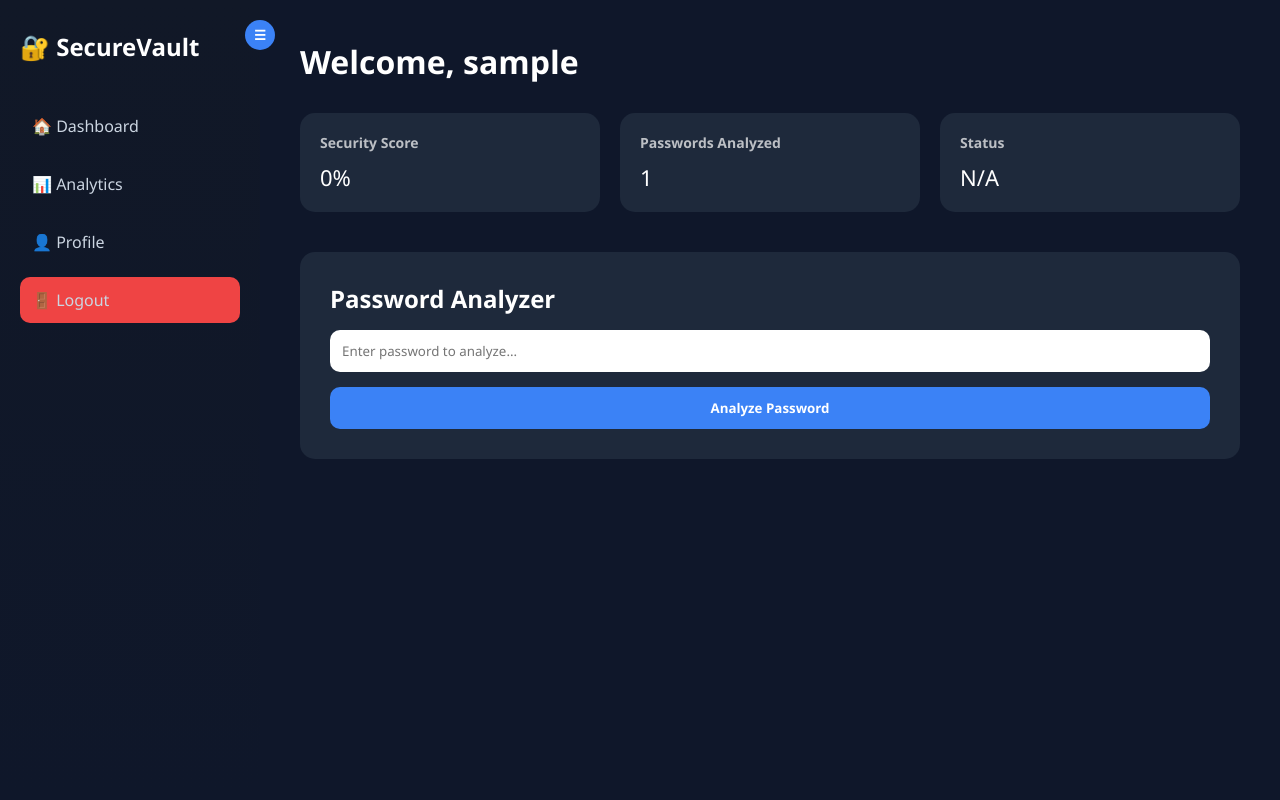
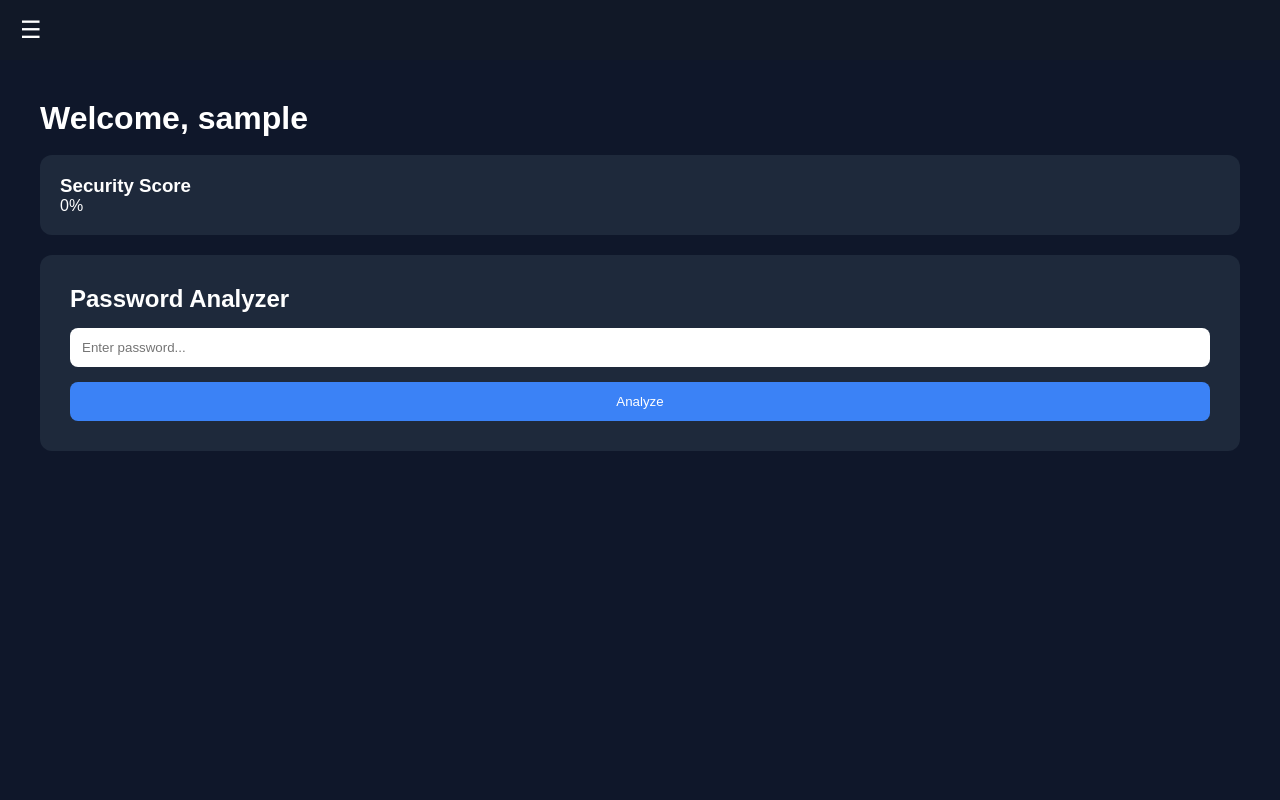
Before and after one commit to Sajeed191/password-strength-analyzer, a Flask app: page /dashboard in a window 1280 px wide. Run offline with Flask 3, Linux system fonts and the light colour scheme; the visitor is signed in with stand-in values (Sample User, id 1).

Commit message:
Update dashboard.html

```diff
--- a/templates/dashboard.html
+++ b/templates/dashboard.html
@@ -2,7 +2,7 @@
 <html lang="en">
 <head>
 <meta charset="UTF-8">
-<title>Dashboard - SecureVault</title>
+<title>SecureVault Dashboard</title>
 <meta name="viewport" content="width=device-width, initial-scale=1.0">
 
 <style>
@@ -10,37 +10,44 @@
     margin: 0;
     padding: 0;
     box-sizing: border-box;
-    font-family: 'Segoe UI', sans-serif;
+    font-family: Arial, sans-serif;
 }
 
 body {
-    display: flex;
     background: #0f172a;
     color: white;
     overflow-x: hidden;
 }
 
+/* TOP BAR */
+.topbar {
+    height: 60px;
+    background: #111827;
+    display: flex;
+    align-items: center;
+    padding: 0 20px;
+}
+
+.menu-btn {
+    font-size: 24px;
+    cursor: pointer;
+}
+
 /* SIDEBAR */
 .sidebar {
+    position: fixed;
+    left: -260px;
+    top: 0;
     width: 260px;
     height: 100vh;
-    background: linear-gradient(180deg, #111827, #0f172a);
+    background: #111827;
     padding: 30px 20px;
-    position: fixed;
-    left: 0;
-    top: 0;
-    transition: transform 0.4s ease;
-    animation: slideIn 0.6s ease forwards;
+    transition: 0.4s ease;
     z-index: 1000;
 }
 
-.sidebar.hidden {
-    transform: translateX(-100%);
-}
-
-@keyframes slideIn {
-    from { transform: translateX(-100%); }
-    to { transform: translateX(0); }
+.sidebar.active {
+    left: 0;
 }
 
 .sidebar h2 {
@@ -50,109 +57,58 @@ body {
 .sidebar a {
     display: block;
     padding: 12px;
-    margin-bottom: 12px;
+    margin-bottom: 10px;
     text-decoration: none;
     color: #cbd5e1;
-    border-radius: 10px;
+    border-radius: 8px;
     transition: 0.3s;
 }
 
 .sidebar a:hover {
     background: #1e293b;
     color: white;
-    transform: translateX(5px);
-}
-
-/* TOGGLE BUTTON */
-.toggle-btn {
-    position: absolute;
-    top: 20px;
-    right: -15px;
-    background: #3b82f6;
-    border: none;
-    width: 30px;
-    height: 30px;
-    border-radius: 50%;
-    cursor: pointer;
-    color: white;
-    font-weight: bold;
 }
 
 /* MAIN CONTENT */
 .main {
-    margin-left: 260px;
-    width: 100%;
     padding: 40px;
-    transition: margin-left 0.4s ease;
+    transition: 0.4s ease;
 }
 
 .main.full {
     margin-left: 0;
 }
 
-.header {
-    margin-bottom: 30px;
-}
-
-.cards {
-    display: grid;
-    grid-template-columns: repeat(auto-fit, minmax(200px, 1fr));
-    gap: 20px;
-    margin-bottom: 40px;
-}
-
 .card {
     background: #1e293b;
     padding: 20px;
-    border-radius: 15px;
-    transition: 0.3s;
+    border-radius: 12px;
+    margin-bottom: 20px;
 }
 
-.card:hover {
-    transform: translateY(-5px);
-    box-shadow: 0 10px 20px rgba(0,0,0,0.4);
-}
-
-.card h3 {
-    font-size: 14px;
-    opacity: 0.7;
-}
-
-.card p {
-    font-size: 22px;
-    margin-top: 10px;
-}
-
-/* ANALYZER */
 .analyzer {
     background: #1e293b;
     padding: 30px;
-    border-radius: 15px;
+    border-radius: 12px;
 }
 
 input {
     width: 100%;
     padding: 12px;
-    border-radius: 10px;
+    margin-top: 15px;
+    border-radius: 8px;
     border: none;
-    margin-top: 15px;
 }
 
-button.analyze-btn {
+button {
     margin-top: 15px;
     padding: 12px;
     width: 100%;
-    border-radius: 10px;
+    border-radius: 8px;
     border: none;
-    font-weight: bold;
-    cursor: pointer;
     background: #3b82f6;
     color: white;
-    transition: 0.3s;
-}
-
-button.analyze-btn:hover {
-    background: #2563eb;
+    cursor: pointer;
 }
 
 .progress-bar {
@@ -166,8 +122,8 @@ button.analyze-btn:hover {
 .progress-fill {
     height: 100%;
     width: {{ percentage if percentage else 0 }}%;
-    background: linear-gradient(90deg, #22c55e, #16a34a);
-    transition: 0.6s ease;
+    background: #22c55e;
+    transition: 0.5s ease;
 }
 
 .result-box {
@@ -176,54 +132,43 @@ button.analyze-btn:hover {
     background: #0f172a;
     border-radius: 10px;
 }
-
-.logout {
-    background: #ef4444;
-}
 </style>
 </head>
 
 <body>
 
+<!-- TOP BAR -->
+<div class="topbar">
+    <div class="menu-btn" onclick="openSidebar()">☰</div>
+</div>
+
+<!-- SIDEBAR -->
 <div class="sidebar" id="sidebar">
-    <button class="toggle-btn" onclick="toggleSidebar()">☰</button>
     <h2>🔐 SecureVault</h2>
 
-    <a href="#">🏠 Dashboard</a>
-    <a href="#">📊 Analytics</a>
-    <a href="#">👤 Profile</a>
-    <a href="/logout" class="logout">🚪 Logout</a>
+    <a href="#" onclick="selectDashboard()">🏠 Dashboard</a>
+    <a href="#" onclick="closeSidebar()">📊 Analytics</a>
+    <a href="#" onclick="closeSidebar()">👤 Profile</a>
+    <a href="/logout">🚪 Logout</a>
 </div>
 
+<!-- MAIN CONTENT -->
 <div class="main" id="main">
 
-    <div class="header">
-        <h1>Welcome, {{ current_user.username }}</h1>
-    </div>
+    <h1>Welcome, {{ current_user.username }}</h1>
+    <br>
 
-    <div class="cards">
-        <div class="card">
-            <h3>Security Score</h3>
-            <p>{{ percentage if percentage else 0 }}%</p>
-        </div>
-
-        <div class="card">
-            <h3>Passwords Analyzed</h3>
-            <p>1</p>
-        </div>
-
-        <div class="card">
-            <h3>Status</h3>
-            <p>{{ strength if strength else "N/A" }}</p>
-        </div>
+    <div class="card">
+        <h3>Security Score</h3>
+        <p>{{ percentage if percentage else 0 }}%</p>
     </div>
 
     <div class="analyzer">
         <h2>Password Analyzer</h2>
 
         <form method="POST">
-            <input type="text" name="password" placeholder="Enter password to analyze..." required>
-            <button type="submit" class="analyze-btn">Analyze Password</button>
+            <input type="text" name="password" placeholder="Enter password..." required>
+            <button type="submit">Analyze</button>
         </form>
 
         {% if percentage %}
@@ -234,7 +179,7 @@ button.analyze-btn:hover {
         <div class="result-box">
             <p><strong>Strength:</strong> {{ strength }}</p>
             <p><strong>Score:</strong> {{ percentage }}%</p>
-            <p><strong>Generated Strong Password:</strong></p>
+            <p><strong>Generated Password:</strong></p>
             <p>{{ generated_password }}</p>
         </div>
         {% endif %}
@@ -243,12 +188,17 @@ button.analyze-btn:hover {
 </div>
 
 <script>
-function toggleSidebar() {
-    const sidebar = document.getElementById("sidebar");
-    const main = document.getElementById("main");
+function openSidebar() {
+    document.getElementById("sidebar").classList.add("active");
+}
 
-    sidebar.classList.toggle("hidden");
-    main.classList.toggle("full");
+function closeSidebar() {
+    document.getElementById("sidebar").classList.remove("active");
+}
+
+function selectDashboard() {
+    // Close sidebar
+    document.getElementById("sidebar").classList.remove("active");
 }
 </script>
 
```
